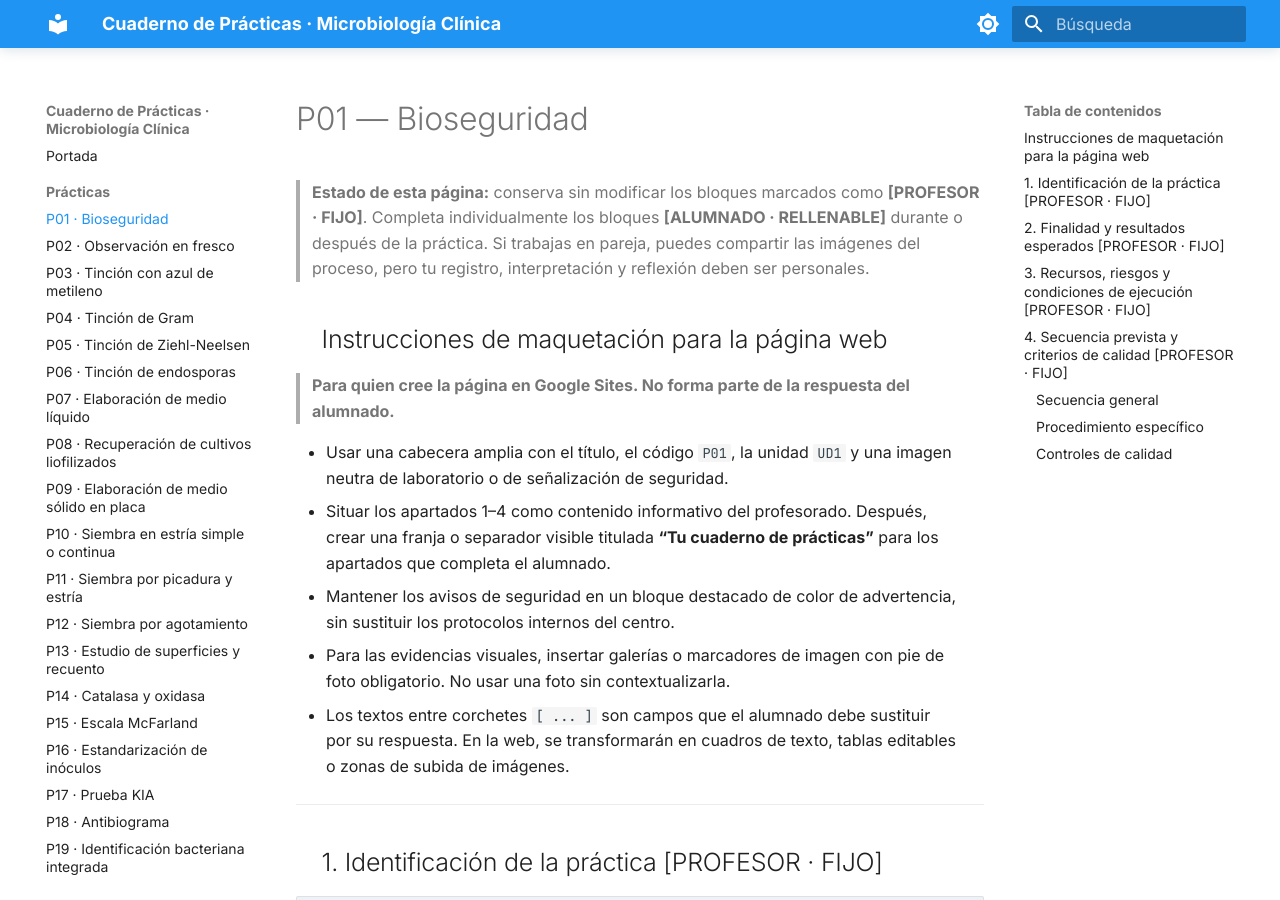
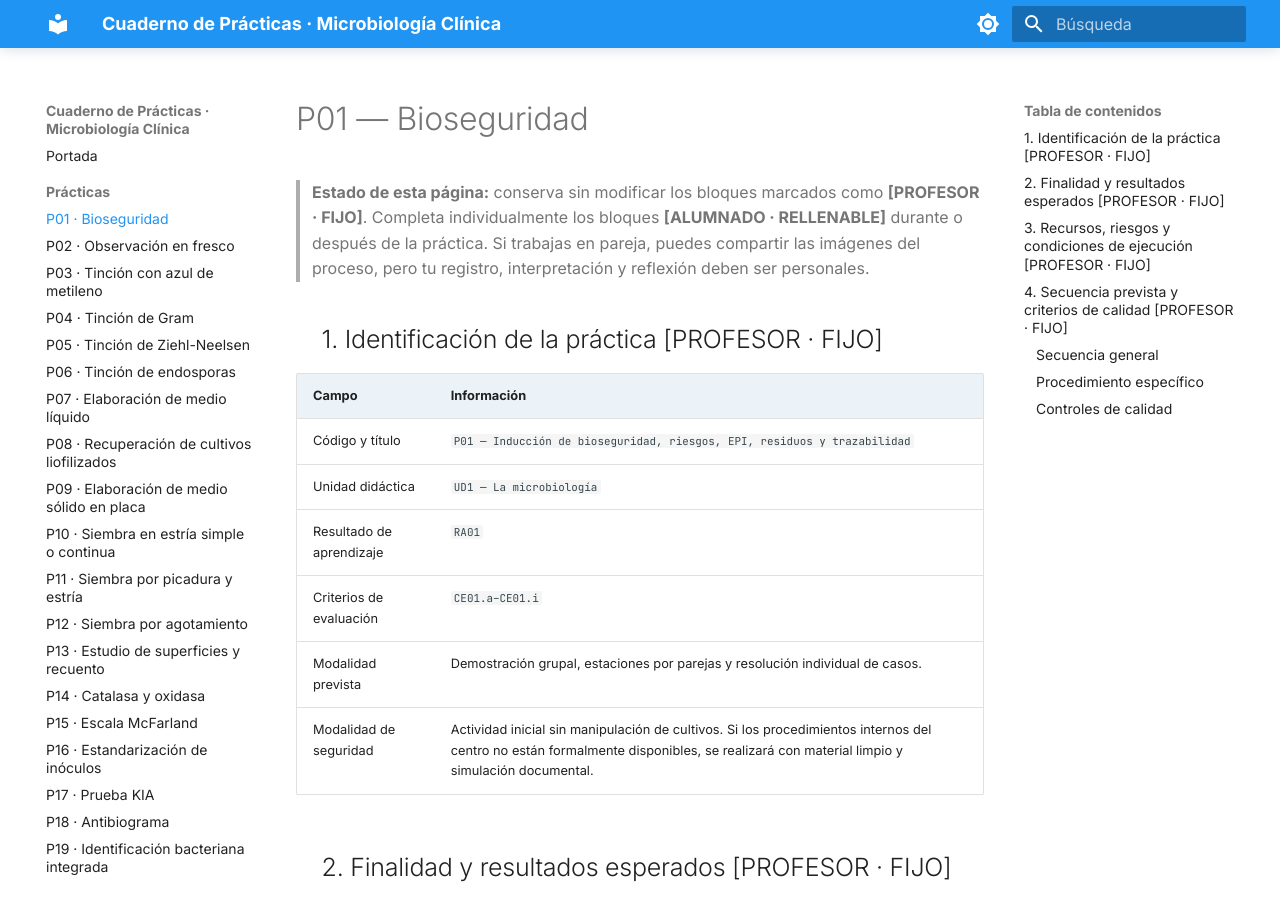
Before and after one commit to antonio-pa-sal/cuaderno-microbiologia-clinica-plantilla, an MkDocs documentation site: the page built from docs/practicas/P01_Bioseguridad.md, in a window 1280 px wide and 900 px high. Built offline with MkDocs 1.6.1 and Material for MkDocs 9.7.7, drawn with Linux system fonts in a browser that asks for light colours.

Commit message:
Eliminar instrucciones de maquetación de Google Sites de P01
Removed layout instructions for the web page from the document.

```diff
--- a/docs/practicas/P01_Bioseguridad.md
+++ b/docs/practicas/P01_Bioseguridad.md
@@ -12,17 +12,6 @@ student_completion: individual
 
 > **Estado de esta página:** conserva sin modificar los bloques marcados como **[PROFESOR · FIJO]**. Completa individualmente los bloques **[ALUMNADO · RELLENABLE]** durante o después de la práctica. Si trabajas en pareja, puedes compartir las imágenes del proceso, pero tu registro, interpretación y reflexión deben ser personales.
 
-## Instrucciones de maquetación para la página web
-
-> **Para quien cree la página en Google Sites. No forma parte de la respuesta del alumnado.**
-
-- Usar una cabecera amplia con el título, el código `P01`, la unidad `UD1` y una imagen neutra de laboratorio o de señalización de seguridad.
-- Situar los apartados 1–4 como contenido informativo del profesorado. Después, crear una franja o separador visible titulada **“Tu cuaderno de prácticas”** para los apartados que completa el alumnado.
-- Mantener los avisos de seguridad en un bloque destacado de color de advertencia, sin sustituir los protocolos internos del centro.
-- Para las evidencias visuales, insertar galerías o marcadores de imagen con pie de foto obligatorio. No usar una foto sin contextualizarla.
-- Los textos entre corchetes `[ ... ]` son campos que el alumnado debe sustituir por su respuesta. En la web, se transformarán en cuadros de texto, tablas editables o zonas de subida de imágenes.
-
----
 
 ## 1. Identificación de la práctica [PROFESOR · FIJO]
 
```
